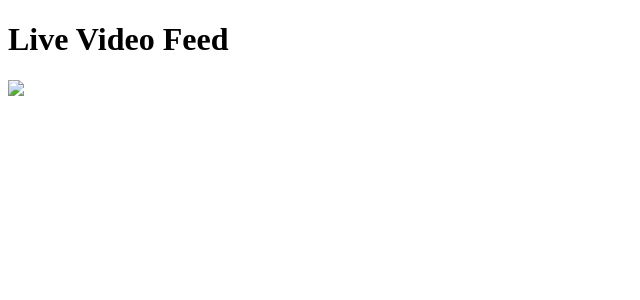
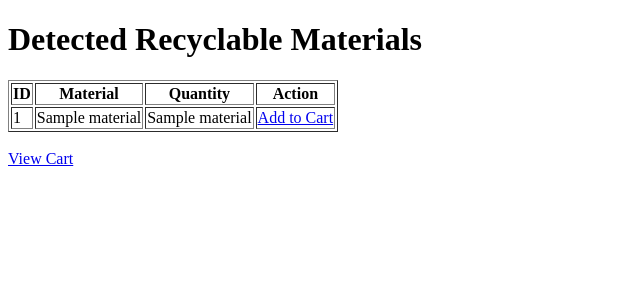
Before and after one commit to PrachitaJadhav/RecycleMaster, a Python web app: template templates/index.html in a window 1280 px wide. Shown: the top 300 px of the page, without its empty margins (0-640 px from the left). Run offline with Jinja, Linux system fonts and the light colour scheme; the template is opened without the code that fills it: most values are stand-ins (such as "Sample title", 1, 10 or a date in 2020).

Commit message:
Update index.html

```diff
--- a/templates/index.html
+++ b/templates/index.html
@@ -1,12 +1,28 @@
 <!DOCTYPE html>
 <html lang="en">
 <head>
-    <meta charset="UTF-8">
-    <meta name="viewport" content="width=device-width, initial-scale=1.0">
-    <title>OpenCV Stream</title>
+    <title>Recyclable Materials</title>
 </head>
 <body>
-    <h1>Live Video Feed</h1>
-    <img src="{{ url_for('video_feed') }}" width="60%">
+    <h1>Detected Recyclable Materials</h1>
+    <table border="1">
+        <tr>
+            <th>ID</th>
+            <th>Material</th>
+            <th>Quantity</th>
+            <th>Action</th>
+        </tr>
+        {% for material in materials %}
+        <tr>
+            <td>{{ material[0] }}</td>
+            <td>{{ material[1] }}</td>
+            <td>{{ material[2] }}</td>
+            <td><a href="{{ url_for('add_to_cart', material_id=material[0]) }}">Add to Cart</a></td>
+        </tr>
+        {% endfor %}
+    </table>
+
+    <br>
+    <a href="{{ url_for('cart') }}">View Cart</a>
 </body>
 </html>
```
